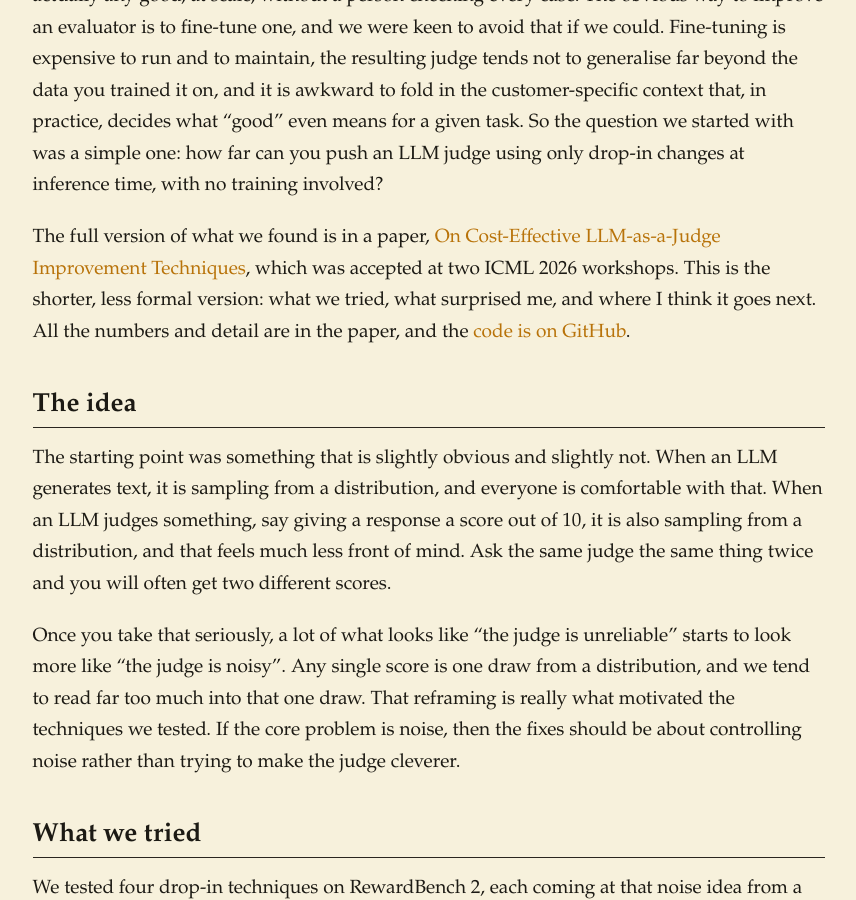
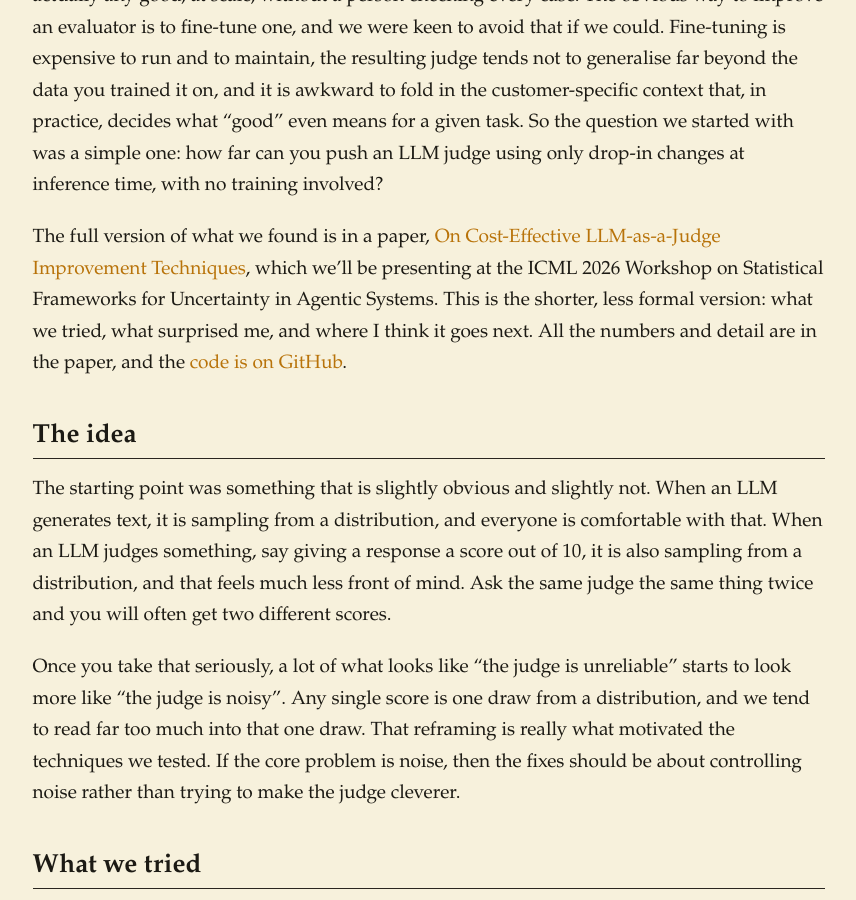
Before and after one commit to ryanlail/ryanlail.github.io, a Jekyll site: the page built from _posts/2026-05-29-cost-effective-llm-as-a-judge.md, in a window 1280 px wide and 900 px high, scrolled down 517 px. Shown: the whole window, without its empty margins (162-1018 px from the left). Built offline with Jekyll 4.4.1, drawn with Linux system fonts in a browser that asks for light colours.

Commit message:
Note paper is being presented at ICML 2026 Uncertainty workshop
https://claude.ai/code/session_01EAGpVEXKMMNqC5qMrebPdH

```diff
--- a/_posts/2026-05-29-cost-effective-llm-as-a-judge.md
+++ b/_posts/2026-05-29-cost-effective-llm-as-a-judge.md
@@ -16,7 +16,7 @@ description: >-
 
 At Composo we spend a lot of time on evaluation: working out whether a model's output is actually any good, at scale, without a person checking every case. The obvious way to improve an evaluator is to fine-tune one, and we were keen to avoid that if we could. Fine-tuning is expensive to run and to maintain, the resulting judge tends not to generalise far beyond the data you trained it on, and it is awkward to fold in the customer-specific context that, in practice, decides what "good" even means for a given task. So the question we started with was a simple one: how far can you push an LLM judge using only drop-in changes at inference time, with no training involved?
 
-The full version of what we found is in a paper, [On Cost-Effective LLM-as-a-Judge Improvement Techniques](https://arxiv.org/abs/2604.13717), which was accepted at two ICML 2026 workshops. This is the shorter, less formal version: what we tried, what surprised me, and where I think it goes next. All the numbers and detail are in the paper, and the [code is on GitHub](https://github.com/composo-ai/llm-judge-criteria-ensembling).
+The full version of what we found is in a paper, [On Cost-Effective LLM-as-a-Judge Improvement Techniques](https://arxiv.org/abs/2604.13717), which we'll be presenting at the ICML 2026 Workshop on Statistical Frameworks for Uncertainty in Agentic Systems. This is the shorter, less formal version: what we tried, what surprised me, and where I think it goes next. All the numbers and detail are in the paper, and the [code is on GitHub](https://github.com/composo-ai/llm-judge-criteria-ensembling).
 
 ## The idea
 
```
